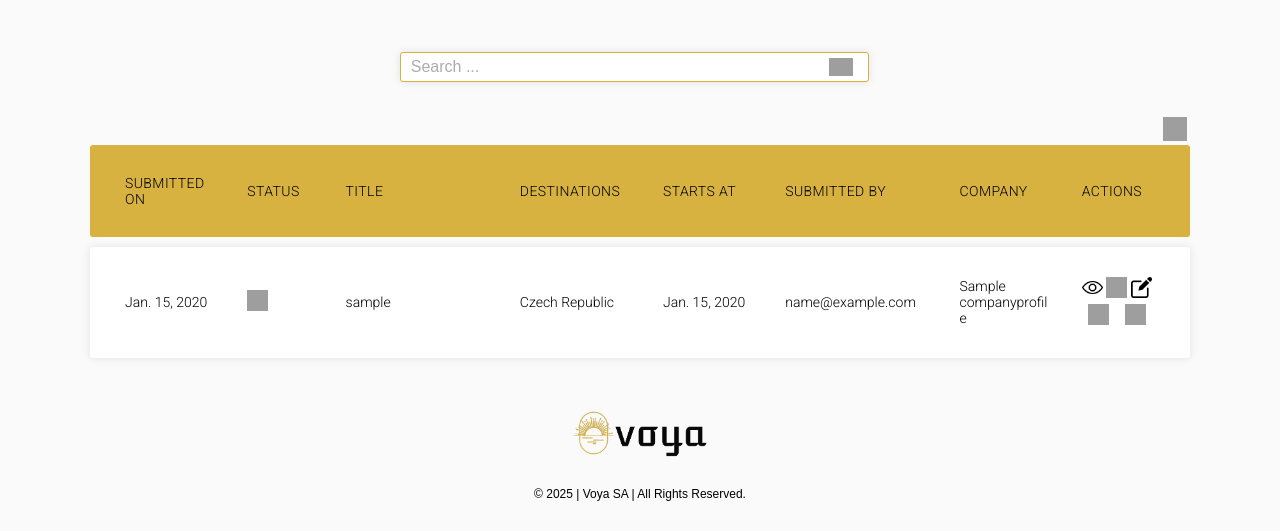
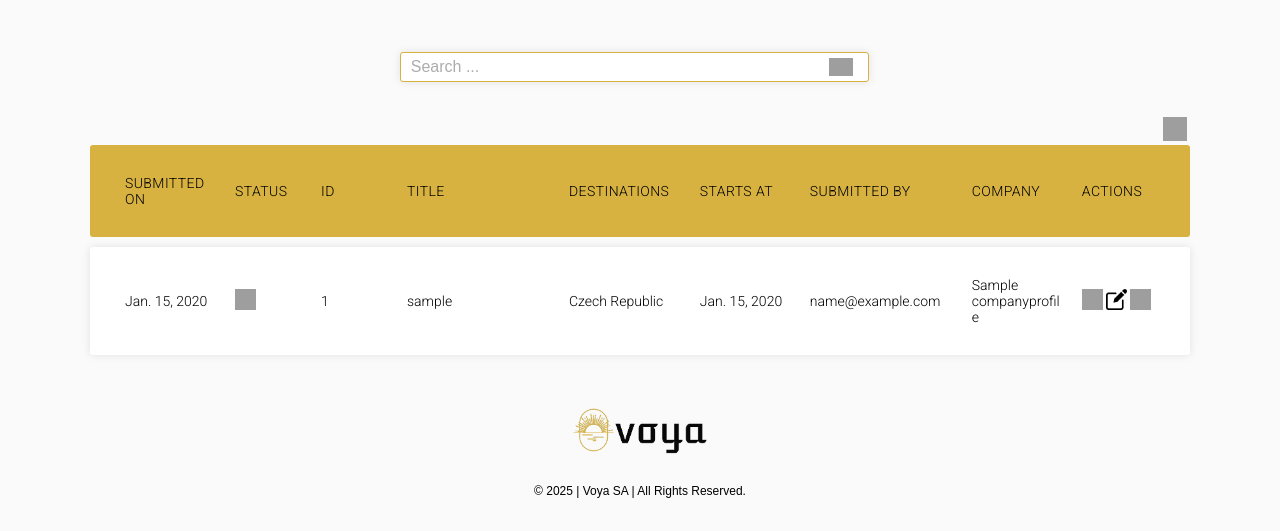
Before and after one commit to ikaragyulieva/voya, a Django app: page /clients/1/ in a window 1280 px wide. Shown: the part 269-800 px from the top of the page. Run offline with Django 5.2, Linux system fonts and the light colour scheme; a user stored in the database is signed in; tables that the repository leaves empty hold one stand-in row (values such as "Sample post"); some libraries are stand-ins or nearby versions; grey boxes are pictures that could not be loaded.

Commit message:
Fix: companies city and country not showing in company dashboard, request slug not assigning request_id when cloned, corrected cursor: grab to be showing only for the items table in proposal create/edit template. Features:removed view reques button in request dashboard, view option was added to request name, added request_id to the request dashboard table

```diff
--- a/static/css/tables.css
+++ b/static/css/tables.css
@@ -13,7 +13,7 @@
     margin-right: 0.2em;
 }
 
-.proposal-item-btn img{
+.proposal-item-btn img {
     width: 1em;
     height: 1em;
     /*margin-top: 3px;*/
@@ -62,6 +62,11 @@ h2 {
     font-size: 14px;
 }
 
+.col a{
+    color: black;
+}
+
+.items-table {
     .table-row {
         cursor: grab;
         transition: background 0.2s ease-in-out;
@@ -76,6 +81,8 @@ h2 {
         background: #f1f1f1;
         border: 2px dashed #007bff;
     }
+}
+
 
 .responsive-table {
     li {
@@ -86,7 +93,7 @@ h2 {
         margin-bottom: 10px;
     }
 
-    .columns{
+    .columns {
         border-radius: 3px;
         padding: 25px 30px;
         display: flex;
@@ -144,7 +151,7 @@ h2 {
 
 
     @media all and (max-width: 1100px) {
-        .dashboard-table{
+        .dashboard-table {
             display: flex;
         }
 
@@ -170,6 +177,10 @@ h2 {
 
         }
 
+        .col a{
+            color: black;
+        }
+
         .col {
             /*display: flex;*/
             /*padding: 10px 0;*/
@@ -183,7 +194,7 @@ h2 {
             }
         }
 
-        .request-action-btn{
+        .request-action-btn {
             flex-wrap: wrap;
             row-gap: 3px;
         }
@@ -191,7 +202,6 @@ h2 {
 
     }
 }
-
 
 
 .requests-table {
@@ -204,28 +214,33 @@ h2 {
     }
 
     .col-33 {
+        flex-basis: 6%;
+    }
+
+    .col-4 {
         flex-basis: 15%;
     }
 
-    .col-4 {
+    .col-5 {
         flex-basis: 12%;
     }
 
-    .col-5 {
+    .col-6 {
         flex-basis: 10%;
     }
 
-    .col-6 {
+    .col-7 {
         flex-basis: 15%;
     }
 
-    .col-7 {
+    .col-8 {
         flex-basis: 10%;
     }
 
-    .col-8 {
+    .col-99 {
         flex-basis: 8%;
     }
+
 
     @media all and (max-width: 1500px) {
         .col {
@@ -233,18 +248,21 @@ h2 {
             padding: 5px;
             word-break: break-word;
         }
-        .request-action-btn{
+
+        .col a{
+            color: black;
+        }
+
+        .request-action-btn {
             flex-wrap: wrap;
             row-gap: 3px;
         }
-        .requests-table{
+
+        .requests-table {
             overflow: auto;
         }
     }
 }
-
-
-
 
 
 .table-services {
@@ -354,7 +372,7 @@ h2 {
         margin-top: 10px;
     }
 
-    .proposal-item-btn{
+    .proposal-item-btn {
         height: unset;
         width: 100%;
     }
@@ -382,11 +400,13 @@ h2 {
 
     .responsive-table {
         width: 100%;
+
         li {
             padding: 15px;
         }
+
         @media all and (max-width: 1100px) {
-            .col{
+            .col {
                 min-width: 80px;
             }
 
@@ -412,16 +432,19 @@ h2 {
     .col-4 {
         flex-basis: 8%;
         text-align: right;
-        input{
+
+        input {
             text-align: right;
         }
     }
 
     .col-5 {
         flex-basis: 16%;
-        input{
+
+        input {
             text-align: right;
         }
+
         text-align: right;
     }
 
@@ -437,7 +460,7 @@ h2 {
 
 }
 
-.fixed-cost{
+.fixed-cost {
     background-color: black !important;
     color: white;
 }
@@ -445,7 +468,7 @@ h2 {
 /*budget table*/
 
 
-.budget{
+.budget {
     position: sticky;
     top: 15rem;
     z-index: 10;
@@ -476,7 +499,7 @@ h2 {
         background-color: #ffffff;
     }
 
-    thead th, tbody th, tfoot th{
+    thead th, tbody th, tfoot th {
         /*position: -webkit-sticky;*/
         position: sticky;
         top: 0;
@@ -488,7 +511,7 @@ h2 {
         letter-spacing: 0.03em;
     }
 
-    thead th{
+    thead th {
         text-align: center;
     }
 
@@ -516,7 +539,7 @@ h2 {
         text-align: center;
     }
 
-    tfoot th{
+    tfoot th {
         font-weight: 500;
 
     }
@@ -530,7 +553,7 @@ h2 {
         height: 200px;
     }
 
-    tbody td{
+    tbody td {
         font-size: 12px;
         font-weight: 300;
         text-align: center;
@@ -585,13 +608,13 @@ h2 {
 
 }
 
-.state-save-btn{
+.state-save-btn {
     display: flex;
     justify-content: space-between;
     padding: 0 12px;
 }
 
-#id_status{
+#id_status {
     width: 150px !important;
     margin-top: unset;
 }
@@ -618,7 +641,7 @@ h2 {
 
 }
 
-.trip-section .top-btn{
+.trip-section .top-btn {
     margin-top: unset;
     background: transparent;
     border-color: transparent;
@@ -626,7 +649,7 @@ h2 {
 
 }
 
-.budget-section{
+.budget-section {
     margin-top: unset !important;
 }
 
@@ -635,11 +658,12 @@ h2 {
     border: 1px solid #f5c6cb;
 }
 
-.prop-status{
+.prop-status {
     display: flex;
     align-items: center;
     gap: 10px;
-    p{
+
+    p {
         font-size: 14px;
         font-weight: 400;
         text-transform: uppercase;
@@ -651,7 +675,8 @@ h2 {
 .action-link:hover {
     transform: scale(1.1); /* Slight zoom on hover */
     background-color: rgba(0, 0, 0, 0.1); /* Subtle background highlight */
-    border-radius: 50%; /* Circular highlight */
+    padding: 3px 5px;
+    /*border-radius: 50%; !* Circular highlight *!*/
 }
 
 /* Tooltips */
@@ -711,21 +736,21 @@ h2 {
 
 }
 
-.trip-comments-wrapper{
+.trip-comments-wrapper {
     display: flex;
     flex-direction: column;
 }
 
-.trip-internal-note{
+.trip-internal-note {
     margin-top: 15px !important;
 
 }
 
-.internal-note{
+.internal-note {
     width: 350px;
 }
 
-.internal-note textarea{
+.internal-note textarea {
     resize: vertical;
     max-height: unset;
     min-height: 300px;
@@ -744,11 +769,12 @@ h2 {
     /*resize: none; !* Optional: Prevents resizing if that's desired *!*/
 }
 
-.table-history{
-    li{
+.table-history {
+    li {
         justify-content: unset;
         gap: 5px;
     }
+
     .col-1 {
         flex-basis: 13%;
     }
@@ -772,7 +798,7 @@ h2 {
         display: flex;
     }
 
-    .table-company, .table-services, .providers-table{
+    .table-company, .table-services, .providers-table {
         width: 100%;
     }
 }
--- a/templates/common/dashboard-page.html
+++ b/templates/common/dashboard-page.html
@@ -49,14 +49,15 @@
                     <li class="table-header">
                         <div class="col col-1">Submitted On</div>
                         <div class="col col-2">Status</div>
-                        <div class="col col-33">Title</div>
-                        <div class="col col-4">Destinations</div>
-                        <div class="col col-5">Starts At</div>
-                        <div class="col col-6">Submitted By</div>
+                        <div class="col col-33">ID</div>
+                        <div class="col col-4">Title</div>
+                        <div class="col col-5">Destinations</div>
+                        <div class="col col-6">Starts At</div>
+                        <div class="col col-7">Submitted By</div>
                         {% if request.user.role == 'employee' and request.user.is_authenticated %}
-                            <div class="col col-7">Company</div>
+                            <div class="col col-8">Company</div>
                         {% endif %}
-                        <div class="col col-8">Actions</div>
+                        <div class="col col-99">Actions</div>
 
                     </li>
                     {% for trip_request in triprequests_list %}
@@ -87,54 +88,29 @@
                                     {% endif %}
                                 </div>
                             </div>
-                            <div class="col col-33" data-label="Title">{{ trip_request.slug }}</div>
-                            <div class="col col-4"
+                            <div class="col col-33" data-label="Request ID">{{ trip_request.id }}</div>
+                            <div class="col col-4" data-label="Title">
+                                <a href="{% url 'request-details' pk=trip_request.pk %}"
+                                           class="action-link" title="View Request">
+                                            {{ trip_request.slug }}
+                                </a>
+                            </div>
+                            <div class="col col-5"
                                  data-label="Destinations">{{ trip_request.country_destinations }}</div>
-                            <div class="col col-5" data-label="Starts At">{{ trip_request.trip_start_date }}</div>
-                            <div class="col col-6"
+                            <div class="col col-6" data-label="Starts At">{{ trip_request.trip_start_date }}</div>
+                            <div class="col col-7"
                                  data-label="Submitted By">{{ trip_request.created_by_user.email }}</div>
                             {% if request.user.role == 'employee' and request.user.is_authenticated %}
-                                <div class="col col-7"
+                                <div class="col col-8"
                                      data-label="Company">{{ trip_request.created_by_company.commercial_name }}</div>
                             {% endif %}
 
-                            <div class="col col-8" data-label="Actions">
+                            <div class="col col-99" data-label="Actions">
                                 <div class="action-btn request-action-btn">
-
-
-                                    {#                            {% if request.user.role == 'client' and request.user.is_authenticated %}#}
-                                    {#                            <div class="col col-8" data-label="Actions">#}
-                                    {#                                <div class="action-btn request-action-btn">#}
-                                    {#                                    <!-- View Request Page-->#}
-                                    {#                                    <a href="{% url 'request-details' pk=trip_request.pk %}" class="action-link"#}
-                                    {#                                       title="View Request">#}
-                                    {#                                        <img#}
-                                    {#                                                src="{% static 'images/view-icon.png' %}"#}
-                                    {#                                                alt="view button"#}
-                                    {#                                        />#}
-                                    {#                                    </a>#}
-                                    {#                                    <!-- Duplicate request-->#}
-                                    {#                                    <a href="{% url 'clone-request' pk=trip_request.pk %}" class="action-link"#}
-                                    {#                                       title="Duplicate Request">#}
-                                    {#                                        <img#}
-                                    {#                                                src="{% static 'images/duplicate (1).png' %}"#}
-                                    {#                                                alt="duplicate button"#}
-                                    {#                                        />#}
-                                    {#                                    </a>#}
-                                    {##}
-                                    {#                                    <!-- Link to Edit Request Page -->#}
-                                    {#                                    <a href="{% url 'edit-request' pk=trip_request.pk %}" class="action-link"#}
-                                    {#                                       title="Edit Request">#}
-                                    {#                                        <img#}
-                                    {#                                                src="{% static 'images/edit-icon.png' %}"#}
-                                    {#                                                alt="edit button"#}
-                                    {#                                        />#}
-                                    {#                                    </a>#}
-
                                     <!-- Client Buttons -->
 
                                     {% if request.user.role == 'client' and request.user.is_authenticated %}
-                                        {% if trip_request.request_proposal and not trip_request.request_proposal.status == 'Send to client' %}
+                                        {% if trip_request.request_proposal and trip_request.request_proposal.status == 'Send to client' %}
 
                                             <a href="{% url 'client-proposal-detail' pk=trip_request.request_proposal.pk %}"
                                                class="action-link" title="Check Proposal">
@@ -184,13 +160,12 @@
                                     {% if request.user.role == 'employee' and request.user.is_authenticated %}
 
                                         <!-- View Request Page-->
-                                        <a href="{% url 'request-details' pk=trip_request.pk %}"
-                                           class="action-link" title="View Request">
-                                            <img
-                                                    src="{% static 'images/view-icon.png' %}"
-                                                    alt="view button"
-                                            />
-                                        </a>
+{#                                        #}
+{#                                            <img#}
+{#                                                    src="{% static 'images/view-icon.png' %}"#}
+{#                                                    alt="view button"#}
+{#                                            />#}
+{#                                        </a>#}
                                         <!-- Duplicate request-->
                                         <a href="{% url 'clone-request' pk=trip_request.pk %}"
                                            class="action-link" title="Duplicate Request">
@@ -223,10 +198,29 @@
                                             <!-- Link to Check Proposal Page -->
                                             <a href="{% url 'proposal-detail' pk=trip_request.request_proposal.pk %}"
                                                class="action-link" title="Check Proposal">
-                                                <img
-                                                        src="{% static 'images/document-approved (1).png' %}"
-                                                        alt="create proposal button"
-                                                />
+                                                {% if trip_request.request_proposal.status == 'Ready for review' %}
+                                                    <!-- New Proposal Status-->
+                                                    <img
+                                                            src="{% static 'images/review.png' %}"
+                                                            alt="Ready for review"
+                                                            title="Ready for review"
+                                                    />
+                                                {% elif trip_request.request_proposal.status == 'Not finished' %}
+                                                    <!-- Active Proposal Status -->
+                                                    <img
+                                                            src="{% static 'images/wip.png' %}"
+                                                            alt="WIP Proposal"
+                                                            title="Not finished"
+                                                    />
+
+                                                {% elif trip_request.request_proposal.status == 'Send to client' %}
+                                                    <!-- Closed Proposal Status -->
+                                                    <img
+                                                            src="{% static 'images/share-with-client-green.png' %}"
+                                                            alt="Shared Proposal"
+                                                            title="Shared with client"
+                                                    />
+                                                {% endif %}
 
                                             </a>
                                         {% else %}
--- a/templates/companies/companies-dashboard-page.html
+++ b/templates/companies/companies-dashboard-page.html
@@ -51,6 +51,7 @@
 
                     </li>
                     {% for company in companyprofile_list %}
+                        {% with first_address=company.prefetched_addresses.0 %}
                         <li class="table-row">
                             <div class="col col-1" data-label="Logo">
                                 <div class="table_img"><img
@@ -62,8 +63,8 @@
                             </div>
                             <div class="col col-2" data-label="Commercial Name">{{ company.commercial_name }}</div>
                             <div class="col col-33" data-label="Legal Name">{{ company.legal_name }}</div>
-                            <div class="col col-4" data-label="City">{{ company.first_address.city }}</div>
-                            <div class="col col-5" data-label="Country">{{ company.first_address.get_country_display }}</div>
+                            <div class="col col-4" data-label="City">{{ first_address.city }}</div>
+                            <div class="col col-5" data-label="Country">{{ first_address.get_country_display }}</div>
                             <div class="col col-6" data-label="Actions">
                                 <div class="action-btn">
                                     <!-- View Profile Page-->
@@ -92,6 +93,7 @@
                                 </div>
                             </div>
                         </li>
+                        {% endwith %}
                     {% endfor %}
                 </ul>
             </div>
--- a/voya/requests/models.py
+++ b/voya/requests/models.py
@@ -202,6 +202,9 @@ class TripRequests(TimestampedModel):
 
     def save(self, *args, **kwargs):
 
+        if not self.pk:
+            super().save(*args, **kwargs)
+
         date_part = self.trip_start_date.strftime('%y.%m')
 
         destinations_part = '_'.join([country.upper() for country in self.country_destinations])
```
Also changed, not shown: templates/proposals/create-proposal-page.html (+10 -10 lines), templates/proposals/edit-proposal-page.html (+10 -10 lines), voya/companies/views.py (+11 -4 lines). Lines whose indentation alone changed are shown as unchanged.
